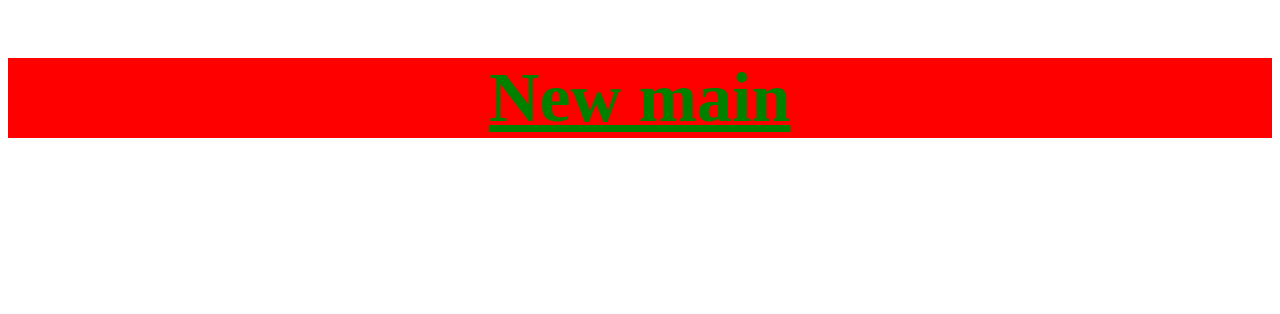
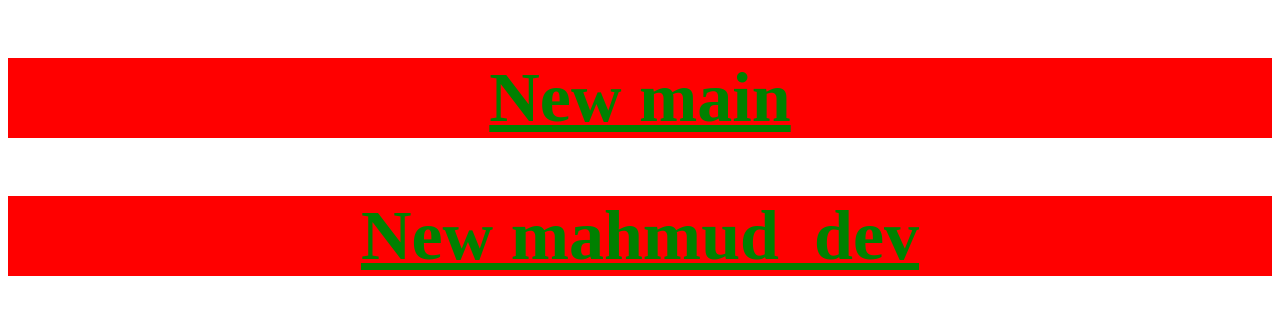
Before and after one commit to MahmudsGit/mahmud, a plain HTML site: page index.html in a window 1280 px wide. Drawn offline with Linux system fonts and the light colour scheme.

Commit message:
change in index

```diff
--- a/index.html
+++ b/index.html
@@ -8,6 +8,7 @@
 <body>
 
 <h2>New main</h2>
+<h2>New mahmud_dev</h2>
 
 </body>
 </html>
```
